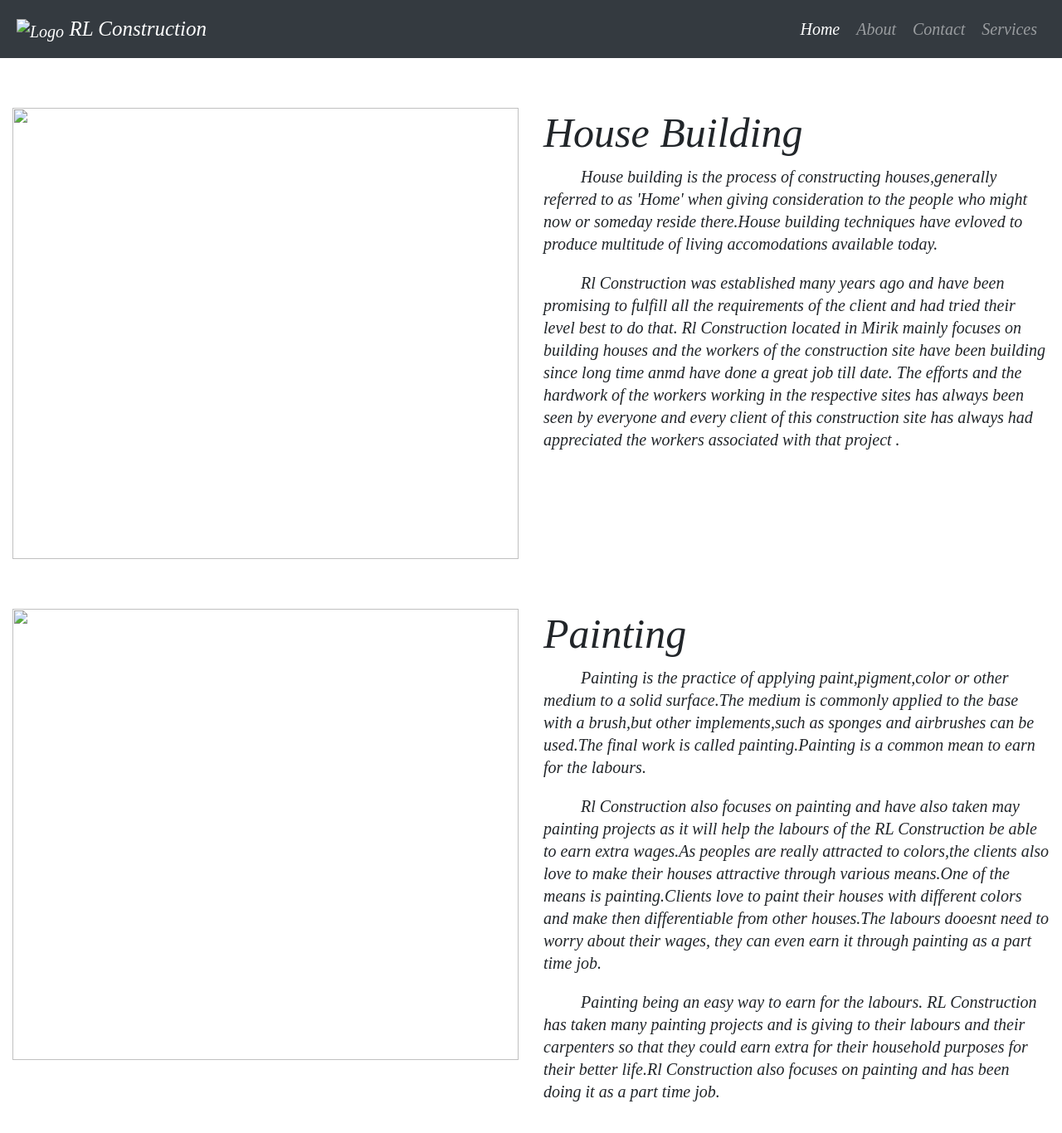
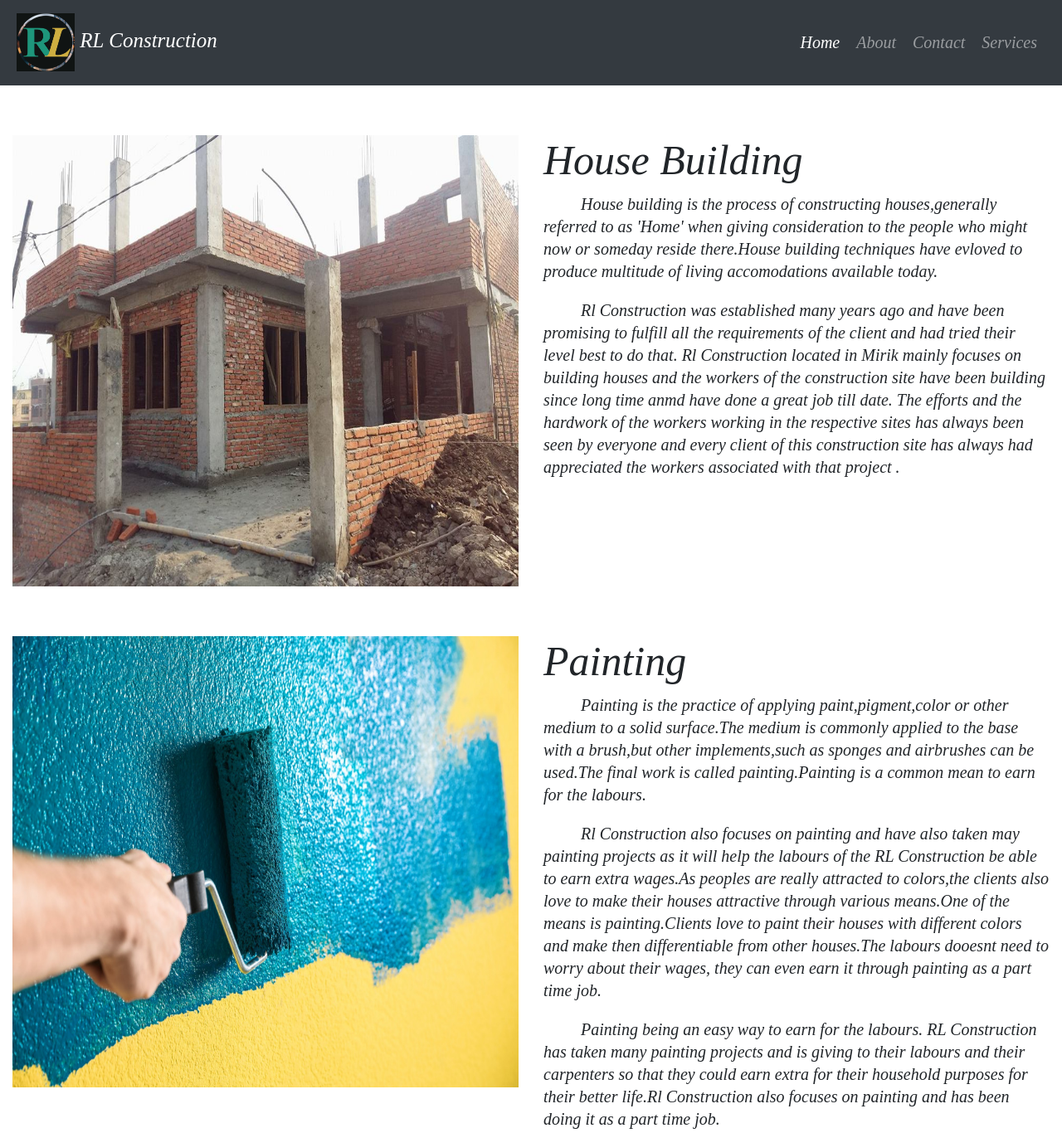
Before and after one commit to Reshika-Tamang/RL-Construction, a plain HTML site: page housebuilding.html in a window 1280 px wide. Shown: the top 1366 px of the page at 83% size. Drawn offline with nearby package versions, Linux system fonts and the light colour scheme.

Commit message:
Update housebuilding.html

```diff
--- a/housebuilding.html
+++ b/housebuilding.html
@@ -10,7 +10,7 @@
 <body>
       <nav class="navbar navbar-expand-sm bg-dark navbar-dark">
            <a class="navbar-brand" href="#">
-             <img src="images/logo4.jpg" alt="Logo" style="width:70px ;">  RL Construction</a>
+             <img src="logo4.jpg" alt="Logo" style="width:70px ;">  RL Construction</a>
                 <button class="navbar-toggler" type="button" data-toggle="collapse" data-target="#navbarSupportedContent" aria-controls="navbarSupportedContent" aria-expanded="false" aria-label="Toggle navigation">
                      <span class="navbar-toggler-icon"></span>
                </button>
@@ -38,7 +38,7 @@
                           <div class="container-fluid">
                                 <div class="row">
                                    <div class="col-lg-6 col-md-6 col-12">
-                                        <img src="images/img8.jpg" class="img-fluid aboutimg2">
+                                        <img src="img8.jpg" class="img-fluid aboutimg2">
                                    </div>
                                           <div class="col-lg-6 col-md-6 col-12">
                                               <h1 class="display-5">House Building</h1>
@@ -57,7 +57,7 @@
                           <div class="container-fluid">
                                 <div class="row">
                                    <div class="col-lg-6 col-md-6 col-12">
-                                        <img src="images/img10.jpg" class="img-fluid aboutimg2">
+                                        <img src="img10.jpg" class="img-fluid aboutimg2">
                                    </div>
                                           <div class="col-lg-6 col-md-6 col-12">
                                               <h1 class="display-5">Painting</h1>
@@ -77,7 +77,7 @@
                           <div class="container-fluid">
                                 <div class="row">
                                    <div class="col-lg-6 col-md-6 col-12">
-                                        <img src="images/img23.jpg" class="img-fluid aboutimg2">
+                                        <img src="img23.jpg" class="img-fluid aboutimg2">
                                    </div>
                                           <div class="col-lg-6 col-md-6 col-12">
                                               <h1 class="display-5">Flooring</h1>
```
